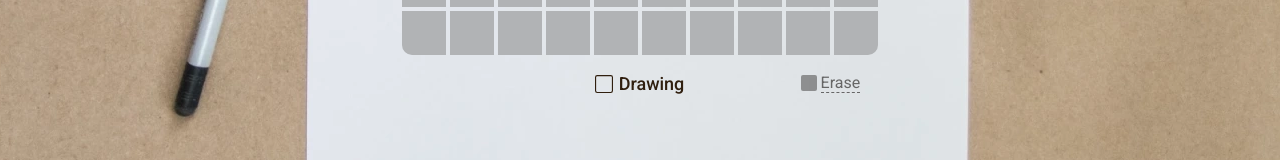
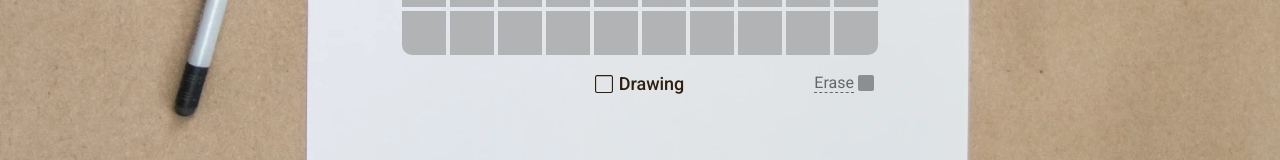
Before and after one commit to ua-dev-front/crossword-master, a React (Create React App) app in the folder frontend/: page / in a window 1280 px wide. Shown: the part 610-770 px from the top of the page. Built offline with nearby package versions, Linux system fonts and the light colour scheme.

Commit message:
Move right tab icon after the text

```diff
--- a/frontend/src/components/Tab/index.tsx
+++ b/frontend/src/components/Tab/index.tsx
@@ -1,24 +1,34 @@
 import React, { ReactNode } from 'react';
 import classnames from 'classnames';
 import './styles.scss';
+
+export enum TabIconAlign {
+  Left = 'left',
+  Right = 'right',
+}
 
 export type Props = {
   label: string;
   icon: ReactNode;
   isSelected: boolean;
+  alignIcon: TabIconAlign;
   onClick?: () => void;
   alternativeLabels?: string[];
-  hide?: boolean;
 };
 
 export default function Tab({
   label,
   icon,
   isSelected,
+  alignIcon,
   onClick,
   alternativeLabels, // used to make width of tab consistent
 }: Props) {
-  const classes = classnames('tab', isSelected && 'tab_selected');
+  const classes = classnames(
+    'tab',
+    isSelected && 'tab_selected',
+    alignIcon === TabIconAlign.Right && 'tab_reverse-direction',
+  );
 
   return (
     <button
@@ -41,3 +51,7 @@ export default function Tab({
     </button>
   );
 }
+
+Tab.defaultProps = {
+  alignIcon: TabIconAlign.Left,
+};
--- a/frontend/src/components/Tab/styles.scss
+++ b/frontend/src/components/Tab/styles.scss
@@ -51,6 +51,14 @@
     }
   }
 
+  &_reverse-direction {
+    flex-direction: row-reverse;
+
+    .tab__label {
+      justify-self: end;
+    }
+  }
+
   &_selected {
     gap: 7px;
 
--- a/frontend/src/components/Tabs/index.tsx
+++ b/frontend/src/components/Tabs/index.tsx
@@ -1,5 +1,5 @@
 import React, { ReactNode } from 'react';
-import Tab from 'components/Tab';
+import Tab, { TabIconAlign } from 'components/Tab';
 import TransitionContainer from 'components/TransitionContainer';
 import LeftArrow from 'icons/LeftArrow';
 import Square from 'icons/Square';
@@ -33,8 +33,8 @@ export default function Tabs({
           icon: <LeftArrow />,
           hide: !onEditClick,
         } as TabProps,
-        selectedTab, // selectedTab index in the array has a dependency with the isSelected prop of the Tab component below
-        secondaryTab,
+        selectedTab,
+        secondaryTab, // isSelected and alignIcon props of the Tab component below depend on the order of tabs in the array
       ].map((tab, index) => (
         <TransitionContainer
           key={index}
@@ -48,6 +48,9 @@ export default function Tabs({
                   onClick={tab?.onClick}
                   icon={tab?.icon || <Square />}
                   alternativeLabels={tab?.alternativeLabels}
+                  alignIcon={
+                    index === 2 ? TabIconAlign.Right : TabIconAlign.Left
+                  }
                 />
               ),
               display: !!tab && !tab.hide,
```
